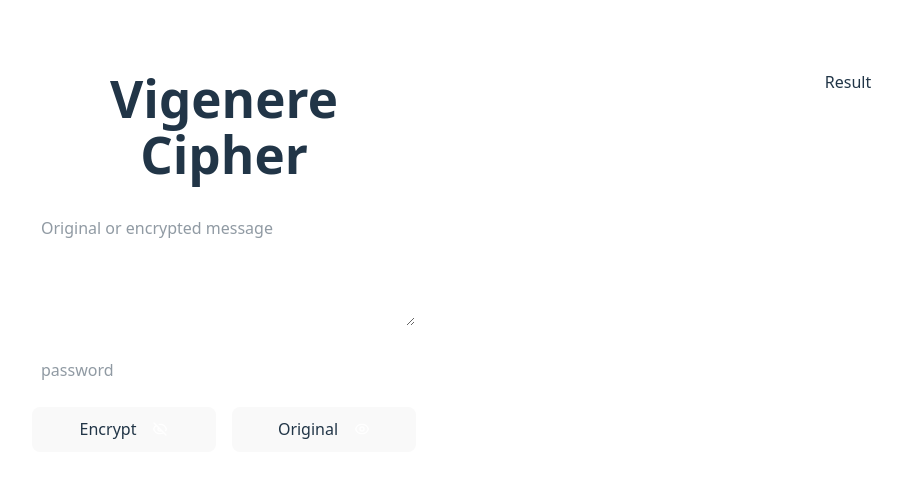
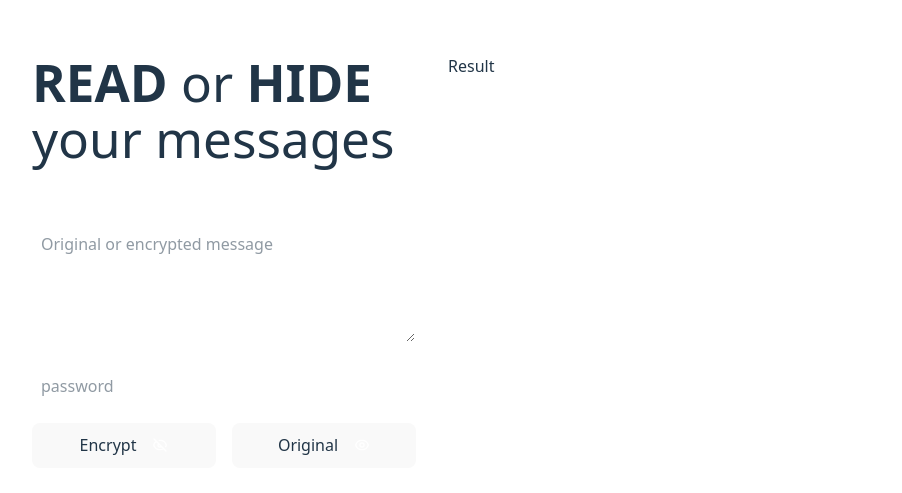
Before and after one commit to robbytrujillo/vinegereApps, a React (Vite) app: page / in a window 1280 px wide. Shown: the part 119-612 px from the top of the page, without its empty margins (0-902 px from the left). Built offline with nearby package versions, Linux system fonts and the light colour scheme.

Commit message:
Change app layout with tailwind

```diff
--- a/src/App.css
+++ b/src/App.css
@@ -1,10 +1,10 @@
 @import "tailwindcss";
 
 #root {
-  max-width: 1280px;
+  /* max-width: 1280px; */
   margin: 0 auto;
   padding: 2rem;
-  text-align: center;
+  /* text-align: center; */
 }
 
 .logo {
--- a/src/App.tsx
+++ b/src/App.tsx
@@ -11,7 +11,7 @@ function App() {
     <>
       <div className="grid grid-rows-1 grid-cols-1 md:grid-rows-1 md:grid-cols-3 gap-0 md:gap-8">
         <div className="mb-6">
-          <h1 className="text-2xl font-bold">Vigenere Cipher</h1>
+          <h1 className="text-xs mb-8"><strong>READ</strong> or <strong>HIDE</strong> your messages</h1>
           <FormVigenere />
         </div>
         <div className="col-span-2">
```
